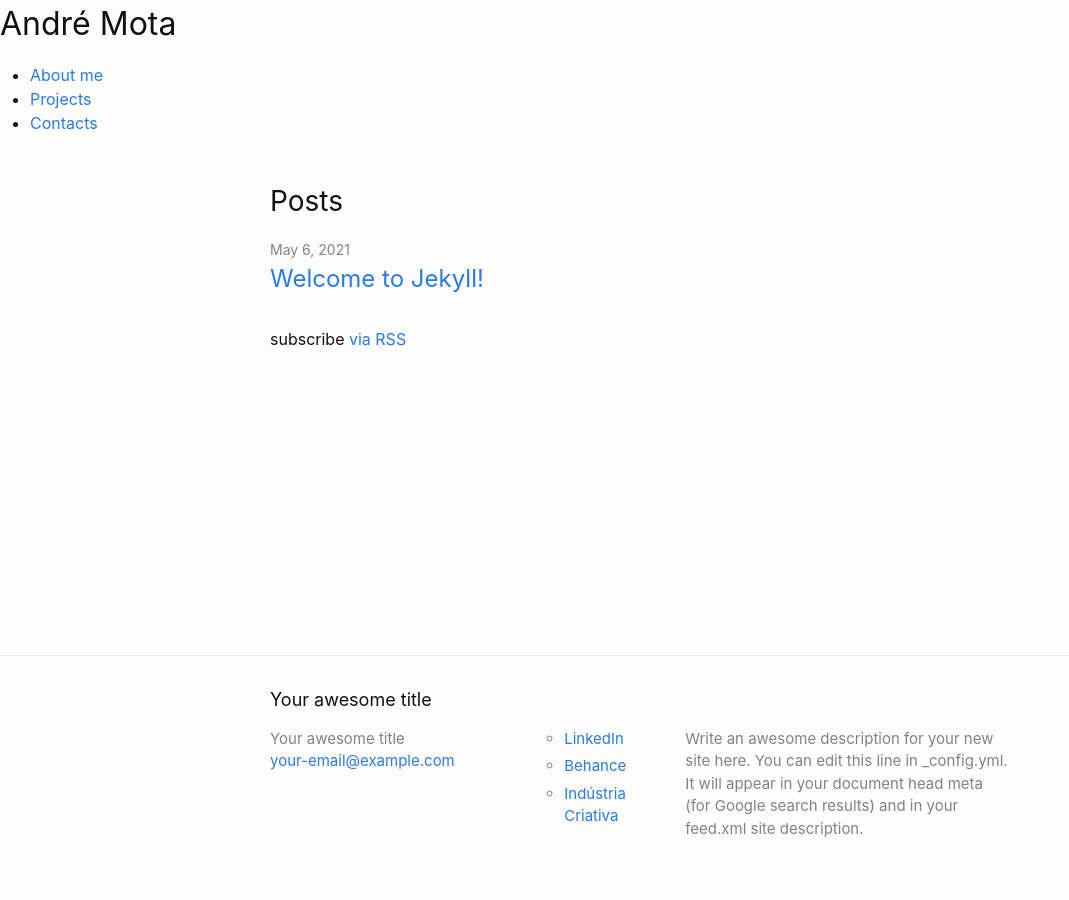
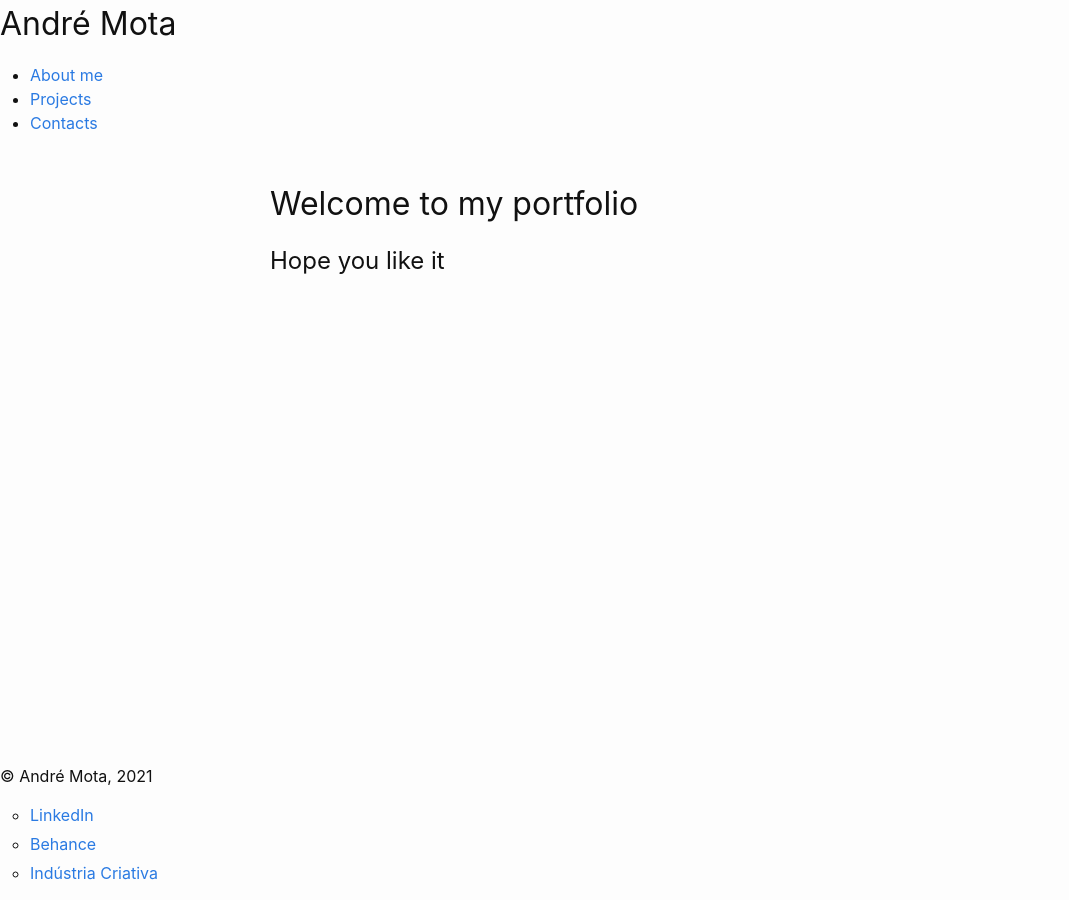
Before and after one commit to andrejpmota/projeto, a Jekyll site: the page built from index.markdown, in a window 1280 px wide. Shown: the whole page, without its empty margins (0-1069 px from the left). Built offline with Jekyll 4.4.1, drawn with Linux system fonts in a browser that asks for light colours.

Commit message:
annas place 3

```diff
--- a/_includes/footer.html
+++ b/_includes/footer.html
@@ -1,35 +1,4 @@
-<footer class="site-footer h-card">
-  <data class="u-url" href="{{ "/" | relative_url }}"></data>
-
-  <div class="wrapper">
-
-    <h2 class="footer-heading">{{ site.title | escape }}</h2>
-
-    <div class="footer-col-wrapper">
-      <div class="footer-col footer-col-1">
-        <ul class="contact-list">
-          <li class="p-name">
-            {%- if site.author -%}
-              {{ site.author | escape }}
-            {%- else -%}
-              {{ site.title | escape }}
-            {%- endif -%}
-            </li>
-            {%- if site.email -%}
-            <li><a class="u-email" href="mailto:{{ site.email }}">{{ site.email }}</a></li>
-            {%- endif -%}
-        </ul>
-      </div>
-
-      <div class="footer-col footer-col-2">
-        {%- include social.html -%}
-      </div>
-
-      <div class="footer-col footer-col-3">
-        <p>{{- site.description | escape -}}</p>
-      </div>
-    </div>
-
-  </div>
-
+<footer>
+  <p>© André Mota, 2021</p>
+  {% include social.html %}
 </footer>
--- a/_includes/navigation.html
+++ b/_includes/navigation.html
@@ -1,6 +1,6 @@
 <nav>
     <ul>
-        <li><a>About me</a></li>
+        <li><a>About me</a></li> <!--- aqui deixar dps o link para a about_me.hmtl -->
         <li><a>Projects</a></li>
         <li><a>Contacts</a></li>
     </ul>
--- a/_layouts/home.html
+++ b/_layouts/home.html
@@ -2,33 +2,7 @@
 layout: default
 ---
 
-<div class="home">
-  {%- if page.title -%}
-    <h1 class="page-heading">{{ page.title }}</h1>
-  {%- endif -%}
+<h1>Welcome to my portfolio</h1>
+<h2>Hope you like it</h2>
 
-  {{ content }}
-
-  {%- if site.posts.size > 0 -%}
-    <h2 class="post-list-heading">{{ page.list_title | default: "Posts" }}</h2>
-    <ul class="post-list">
-      {%- for post in site.posts -%}
-      <li>
-        {%- assign date_format = site.minima.date_format | default: "%b %-d, %Y" -%}
-        <span class="post-meta">{{ post.date | date: date_format }}</span>
-        <h3>
-          <a class="post-link" href="{{ post.url | relative_url }}">
-            {{ post.title | escape }}
-          </a>
-        </h3>
-        {%- if site.show_excerpts -%}
-          {{ post.excerpt }}
-        {%- endif -%}
-      </li>
-      {%- endfor -%}
-    </ul>
-
-    <p class="rss-subscribe">subscribe <a href="{{ "/feed.xml" | relative_url }}">via RSS</a></p>
-  {%- endif -%}
-
-</div>
+<!-- incluir fundo giro -->
```
